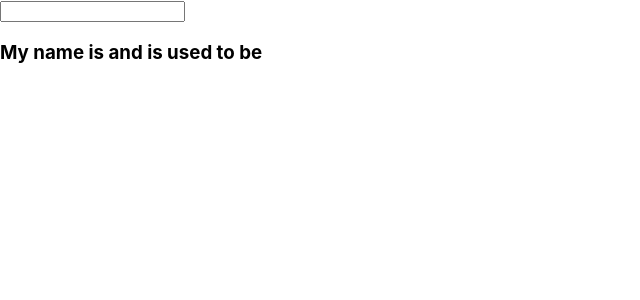
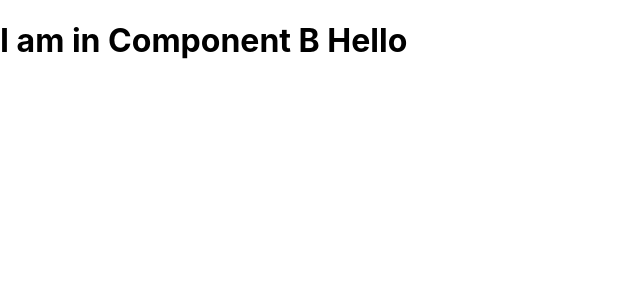
Before and after one commit to phanindravarma412/react-hooks, a React (Create React App) app: page / in a window 1280 px wide. Shown: the top 300 px of the page, without its empty margins (0-640 px from the left). Built offline with nearby package versions, Linux system fonts and the light colour scheme.

Commit message:
learned useContext hook

```diff
--- a/src/App.js
+++ b/src/App.js
@@ -1,13 +1,16 @@
-import React, { Fragment } from "react";
+import React, { Fragment, createContext } from "react";
 
 import "./App.css";
-import UseRefPreviousInput from "./components/UseRef/UseRefPreviousInput";
+import ComponentA from "./components/UseContext/ComponentA";
 
+export const UserContext = createContext();
 
 function App() {
   return (
     <Fragment>
-      <UseRefPreviousInput />
+      <UserContext.Provider value={"Hello"}>
+        <ComponentA />
+      </UserContext.Provider>
     </Fragment>
   );
 }
--- /dev/null
+++ b/src/components/UseContext/ComponentA.js
@@ -0,0 +1,13 @@
+import React from "react";
+
+import ComponentB from "./ComponentB";
+
+const ComponentA = () => {
+  return (
+    <div>
+      <ComponentB />
+    </div>
+  );
+};
+
+export default ComponentA;
--- /dev/null
+++ b/src/components/UseContext/ComponentB.js
@@ -0,0 +1,15 @@
+import React from "react";
+
+import { UserContext } from "../../App";
+
+const ComponentB = () => {
+  return (
+    <div>
+      <UserContext.Consumer>
+        {(value) => <h1>I am in Component B {value}</h1>}
+      </UserContext.Consumer>
+    </div>
+  );
+};
+
+export default ComponentB;
```
